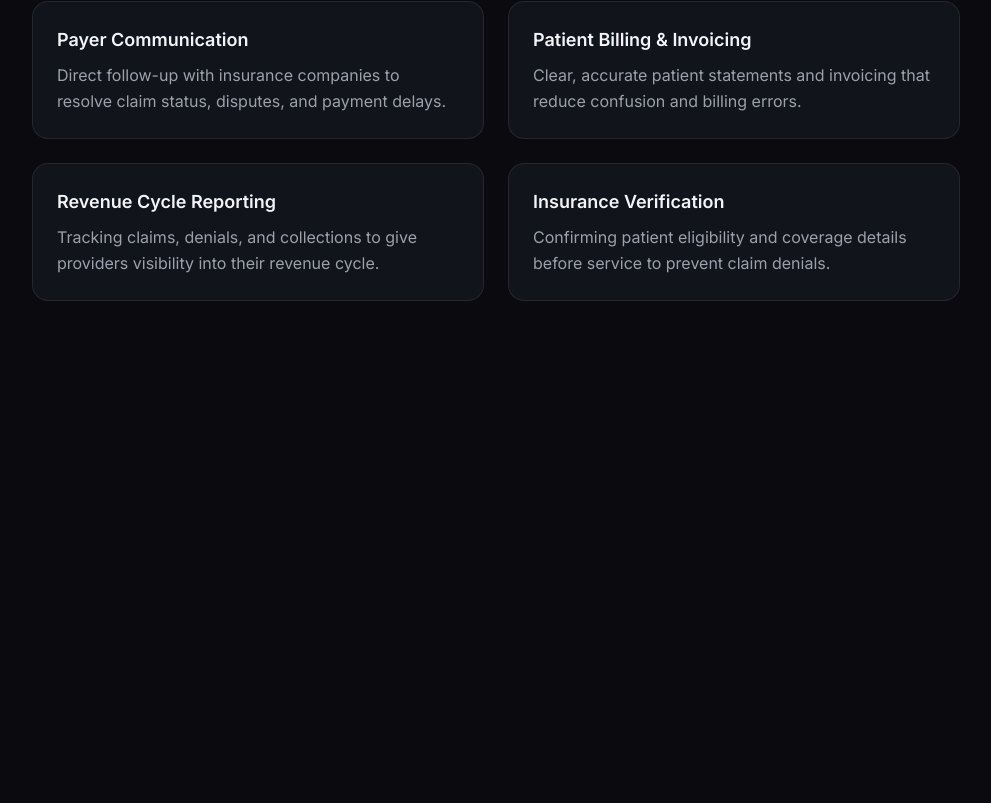
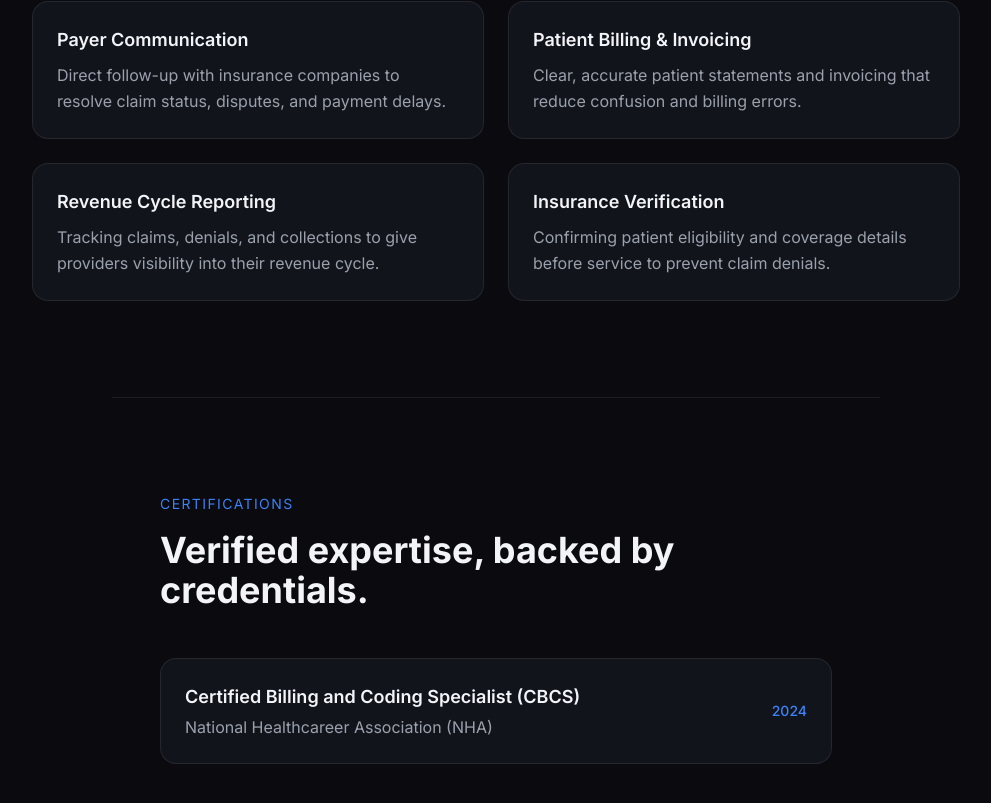
Before and after one commit to Dilshadalii/jilo-portfolio, a Next.js app: page / in a window 1280 px wide. Shown: the part 1785-2588 px from the top of the page, without its empty margins (144-1135 px from the left). Before the commit the page ends 2182 px from the top, so only its background shows below. Built offline with nearby package versions, Linux system fonts and the light colour scheme.

Commit message:
Add services section

```diff
--- a/app/page.tsx
+++ b/app/page.tsx
@@ -1,6 +1,7 @@
 import Hero from "@/components/sections/Hero";
 import About from "@/components/sections/About";
 import Services from "@/components/sections/Services";
+import Certifications from "@/components/sections/Certifications";
 
 export default function Home() {
   return (
@@ -8,6 +9,7 @@ export default function Home() {
       <Hero />
       <About />
       <Services />
+      <Certifications />
     </>
   );
 }
--- /dev/null
+++ b/components/sections/Certifications.tsx
@@ -0,0 +1,43 @@
+const certifications = [
+  {
+    name: "Certified Billing and Coding Specialist (CBCS)",
+    issuer: "National Healthcareer Association (NHA)",
+    year: "2024",
+  },
+];
+
+export default function Certifications() {
+  return (
+    <section
+      id="certifications"
+      className="max-w-5xl mx-auto px-6 sm:px-12 py-24 border-t border-border"
+    >
+      <p className="text-sm uppercase tracking-widest text-accent-bright mb-4">
+        Certifications
+      </p>
+
+      <h2 className="text-3xl sm:text-4xl font-bold text-foreground max-w-2xl mb-12">
+        Verified expertise, backed by credentials.
+      </h2>
+
+      <div className="space-y-4">
+        {certifications.map((cert) => (
+          <div
+            key={cert.name}
+            className="flex flex-col sm:flex-row sm:items-center sm:justify-between rounded-2xl border border-border bg-surface p-6 hover:border-accent transition-colors"
+          >
+            <div>
+              <h3 className="text-lg font-semibold text-foreground">
+                {cert.name}
+              </h3>
+              <p className="text-muted mt-1">{cert.issuer}</p>
+            </div>
+            <span className="mt-3 sm:mt-0 text-sm text-accent-bright font-medium">
+              {cert.year}
+            </span>
+          </div>
+        ))}
+      </div>
+    </section>
+  );
+}
```
